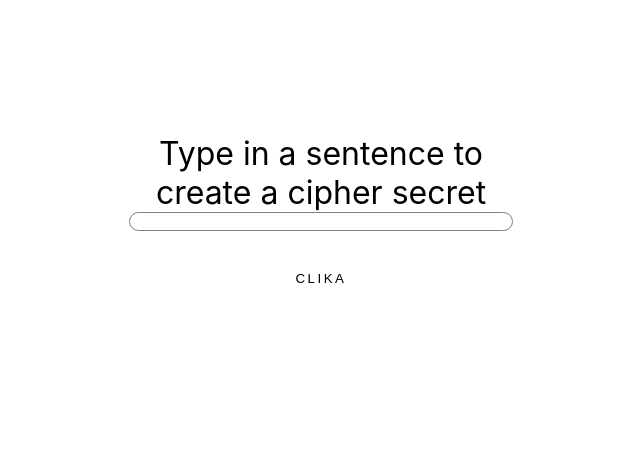
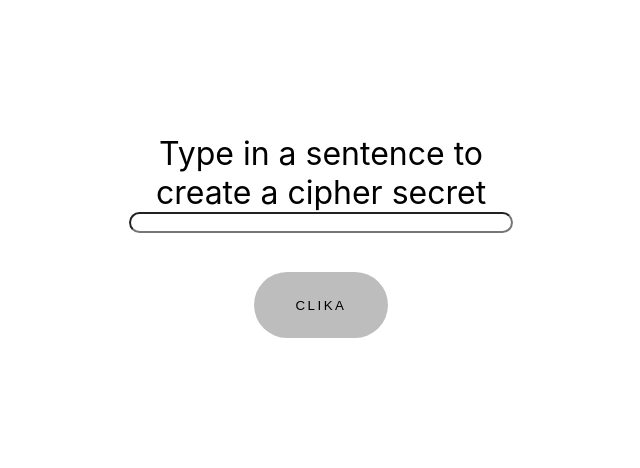
Before and after one commit to POsten040/Cipher, a plain HTML site: page index.html in a window 1280 px wide. Shown: the whole page, without its empty margins (319-959 px from the left). Drawn offline with nearby package versions, Linux system fonts and the light colour scheme; a web font is replaced by a local one.

Commit message:
fix colors, update Gif

```diff
--- a/index.html
+++ b/index.html
@@ -15,10 +15,10 @@
 <body>
   <div class="outer">
     <div class="container">
-      <form id="the-form">
+      <form autocomplete="off" id="the-form">
         <label id="label" for="user-input">Type in a sentence to create a cipher secret</label>
         <input id="user-input" type="text"/>
-        <button type="submit" id="form-btn">Clika</button>
+        <button type="submit" class="clickable" id="form-btn">Clika</button>
       </form>
       <div>
         <div class="clickable box">
--- a/styles.css
+++ b/styles.css
@@ -11,32 +11,33 @@ form{
 input{
   -webkit-appearance: none;
   appearance: none;
-  border: 1px solid grey;
   border-radius: 15px;
+  text-align: center;
 }
-input:focus{
-  background-color: rgb(209, 209, 209);
+input:focus, input:active{
+  background-color: rgba(0, 0, 0, 0.568);
+  color: white;
+  outline: none;
+  border: none;
 }
 button{
-  margin-top: 10%;
+  width: min(10em, 20em);
+  height: 5em;
   text-transform: uppercase;
   letter-spacing: 2.5px;
   font-weight: 500;
   color: #000;
-  background-color: #fff;
+  background-color: rgb(189, 189, 189);
   border: none;
   border-radius: 45px;
-  transition: all 0.3s ease 0s;
   outline: none;
-}
-button:hover{
-  background-color: #2EE59D;
-  box-shadow: 0px 5px 10px rgba(46, 229, 157, 0.4);
-  color: #fff;
-  transform: translateY(-3px);
+  margin: auto;
+  margin-top: 10%;
 }
 .clickable:hover{
-  background-color: #2EE59D;
+  background-color: rgb(163, 226, 226);
+  box-shadow: 0px 5px 10px rgba(143, 143, 143, 0.4);
+  color: #fff;
 }
 .outer{
   display: flex;
```
Also changed, not shown: 1 other file.
